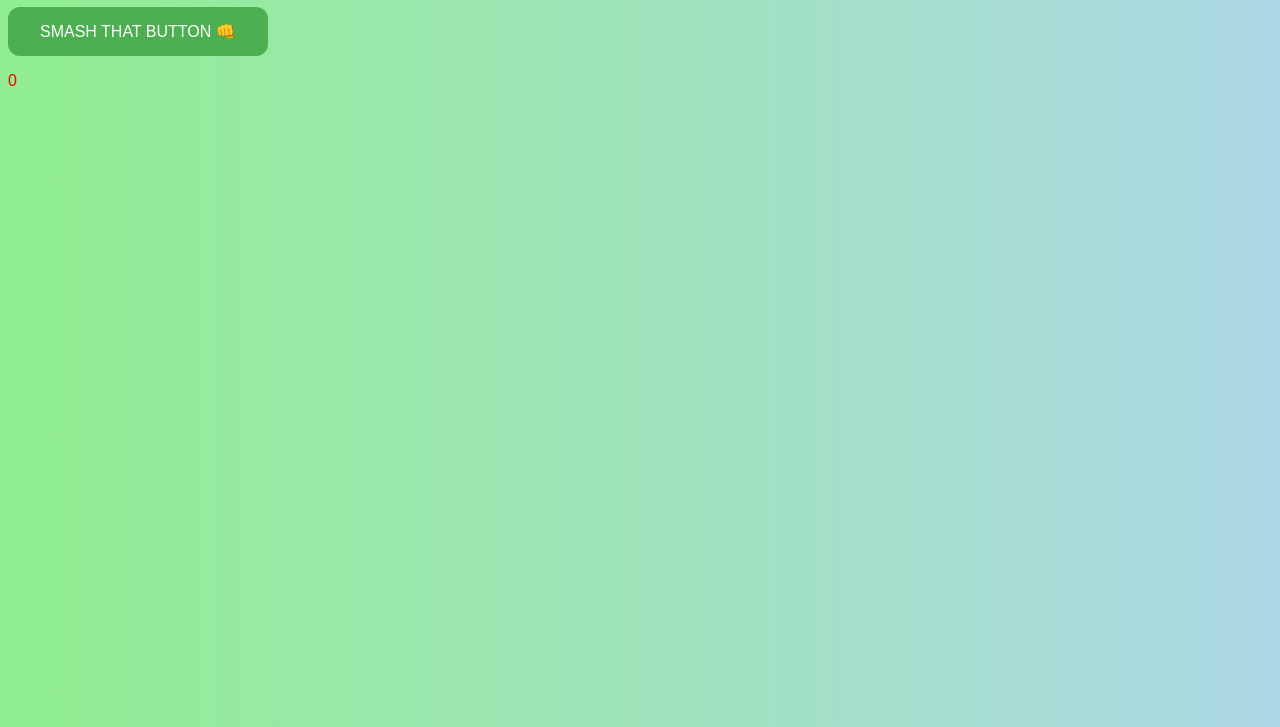
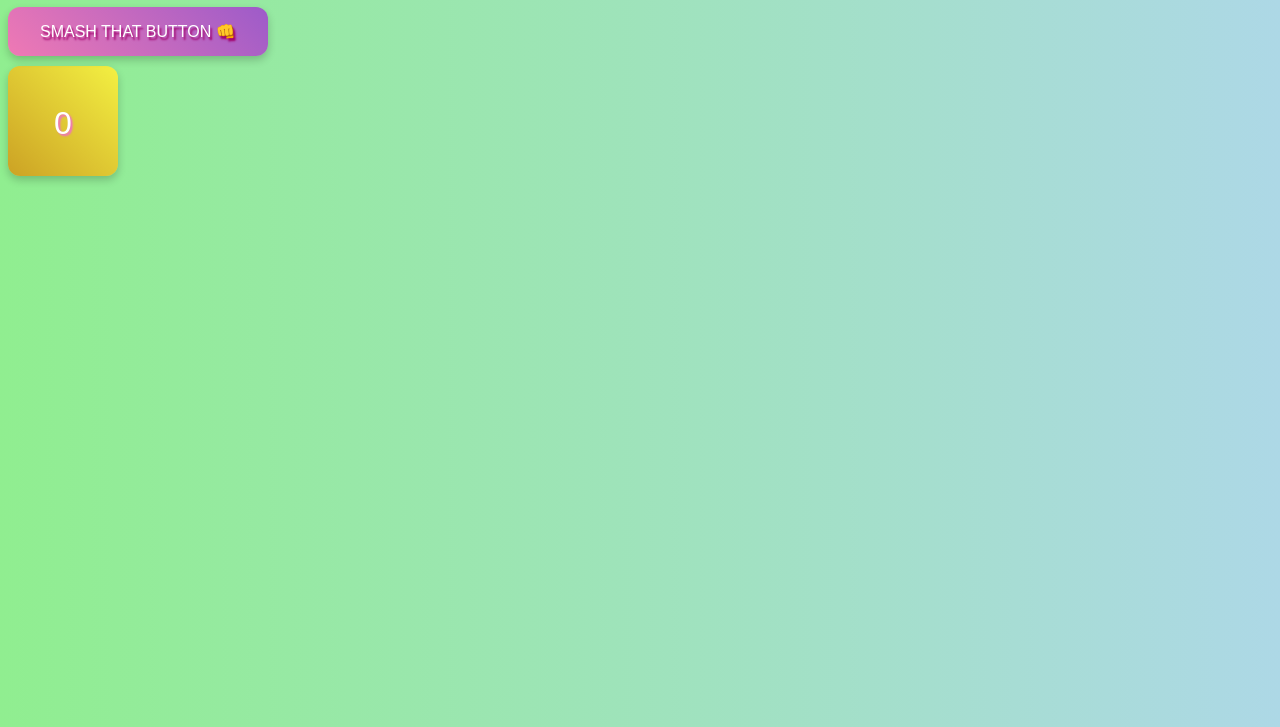
Before and after one commit to jo-on-github/dataCount, a plain HTML site: page Button/Button/index.html in a window 1280 px wide. Shown: the part 73-800 px from the top of the page. Drawn offline with Linux system fonts and the light colour scheme.

Commit message:
Updated styles.css

```diff
--- a/Button/Button/styles.css
+++ b/Button/Button/styles.css
@@ -1,11 +1,15 @@
 #result {
-    color: red;
+    color: white
   }
 
   html {
     width: 100%;
     height: 100%;
   }
+
+#title {
+  text-shadow: 2px 2px 2px #41a204;
+}
 
   body {
     background: linear-gradient(to left,lightblue,lightgreen);
@@ -14,8 +18,9 @@
     font-family: "Arial";
   }
 
+
   #counter {
-    background-color: #4CAF50;
+
     border: white;
     border-radius: 12px;
     color: white;
@@ -24,4 +29,43 @@
     text-decoration: none;
     display: inline-block;
     font-size: 16px;
+    background: linear-gradient(45deg, #ef79b4, #9d5bc9);
+    box-shadow: 0 4px 8px rgba(0, 0, 0, 0.2);
+    cursor: pointer;
+    transition: transform 0.2s ease-in-out;
+    text-shadow: 2px 3px 2px #a2046d
   }
+
+  #counter:hover {
+    transform: scale(1.05);
+  }
+
+  #counter:active {
+    transform: scale(0.9);
+  }
+
+  #counterDisplay {
+
+    border-radius: 12px;
+    color: white;
+    width: 3em;
+    height: 3em;
+    padding: 7px;
+    text-align: center;
+    text-decoration: none;
+    margin-top: 10px;
+    font-size: 32px;
+    background: linear-gradient(45deg, #cca224, #f3f042);
+        box-shadow: 0 4px 8px rgba(0, 0, 0, 0.2);
+        text-shadow: 2px 2px 2px #f06ec5;
+  }
+
+
+
+  main {
+    width: 100%;
+    max-width: 1200px; /* Adjust this value based on your design */
+
+    padding: 20px;
+    box-sizing: border-box;
+  }
```
